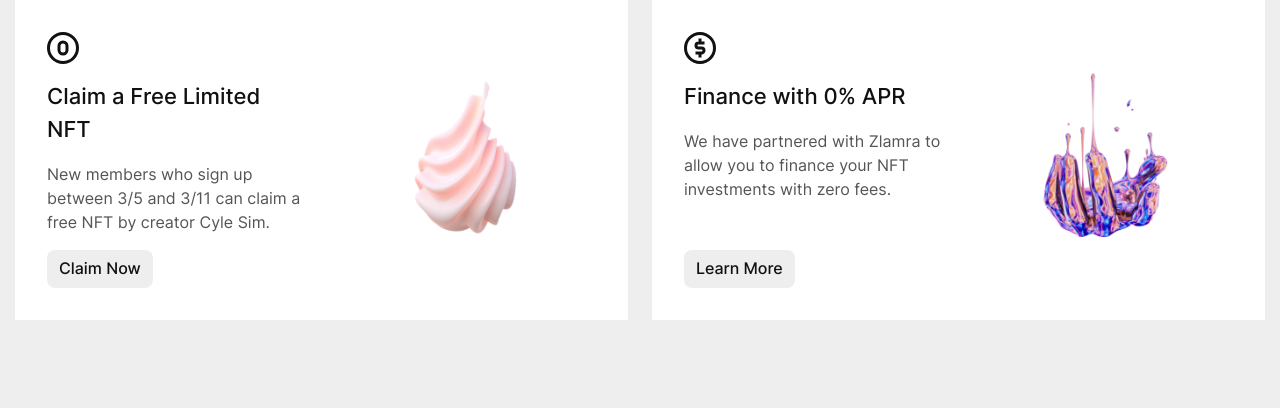
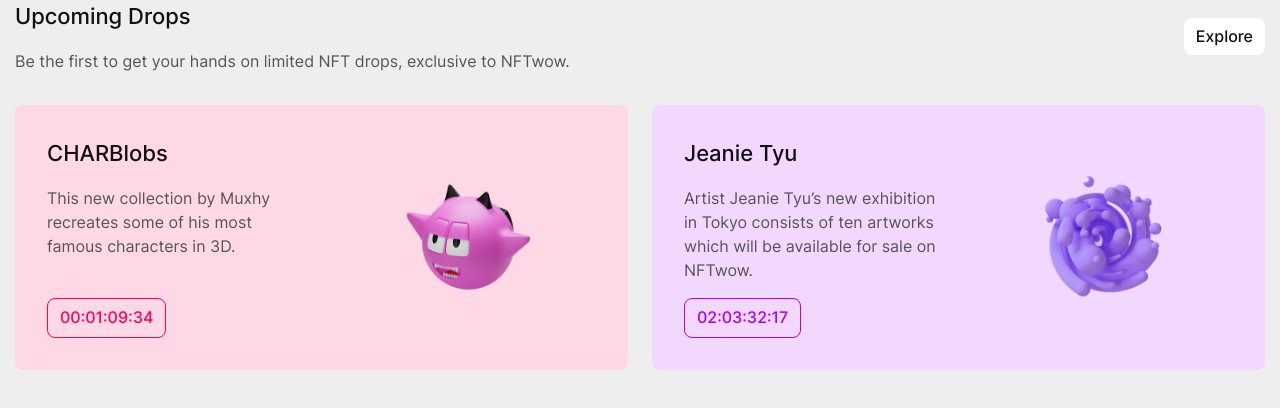
Before and after one commit to p0f1g/NFTwow, an Eleventy site: page src/index.njk in a window 1280 px wide. Built offline with nearby package versions, Linux system fonts and the light colour scheme; Eleventy itself is replaced by a stand-in of ours; files that its build step writes are made by us from their sources; files whose address does not match are found by name.

Commit message:
Add Upcoming section

```diff
--- a/src/components/intro-card/intro-card.scss
+++ b/src/components/intro-card/intro-card.scss
@@ -2,6 +2,7 @@
   display: flex;
   gap: 20px;
   padding: 20px;
+  border-radius: $border-radius;
 
   @include media-up(sm) {
     padding: 32px;
@@ -11,6 +12,14 @@
   &--white {
     background-color: $color-light;
   }
+
+  &--pink {
+    background-color: #ffd8e6;
+  }
+
+  &--lavender {
+    background-color: #f2d8ff;
+  }
 }
 
 .intro-card__content {
@@ -18,7 +27,8 @@
   flex-direction: column;
   width: 50%;
 
-  .btn {
+  .btn,
+  .timer {
     align-self: flex-start;
     margin-top: auto;
   }
--- a/src/components/sections/intro-cards/intro-cards.scss
+++ b/src/components/sections/intro-cards/intro-cards.scss
@@ -2,6 +2,7 @@
   display: flex;
   flex-direction: column;
   gap: 24px;
+  margin-bottom: 55px;
 
   @include media-up(lg) {
     flex-direction: row;
--- /dev/null
+++ b/src/components/sections/upcoming/upcoming.njk
@@ -0,0 +1,53 @@
+{% from 'btn/btn.njk' import btn %}
+{% from 'timer/timer.njk' import timer %}
+<section class='upcoming'>
+  <div class='section-header'>
+    <div class='section-inner'>
+      <h2 class='section-title'>Upcoming Drops</h2>
+      <div class='section-text'>
+        <p>Be the first to get your hands on limited NFT drops, exclusive to NFTwow.</p>
+      </div>
+    </div>
+    {{
+      btn({
+        href: '#',
+        className: '',
+        text: 'Explore'
+      })
+    }}
+  </div> {# /section-header #}
+
+  <div class='upcoming__cards'>
+
+    <div class='intro-card intro-card--pink'>
+      <div class='intro-card__content'>
+        <div class='intro-card__title'>CHARBlobs</div>
+        <div class='intro-card__text'>This new collection by Muxhy recreates some of his most famous characters in 3D.</div>
+        {{ timer({
+            href: '#',
+            className: 'timer--red',
+            text: '00:01:09:34'
+          }) }}
+      </div>
+      <div class='intro-card__img'>
+        <img src='./images/intro-cards/3.png' alt='CHARBlobs'>
+      </div>
+    </div>{# /intro-card #}
+
+    <div class='intro-card intro-card--lavender'>
+      <div class='intro-card__content'>
+        <div class='intro-card__title'>Jeanie Tyu</div>
+        <div class='intro-card__text'>Artist Jeanie Tyu’s new exhibition in Tokyo consists of ten artworks which will be available for sale on NFTwow.</div>
+          {{ timer({
+            href: '#',
+            className: 'timer--violet',
+            text: '02:03:32:17'
+          }) }}
+      </div>
+      <div class='intro-card__img'>
+        <img src='./images/intro-cards/4.png' alt='Jeanie Tyu'>
+      </div>
+    </div>{# /intro-card #}
+
+  </div>{# /upcoming__cards #}
+</section>
--- /dev/null
+++ b/src/components/sections/upcoming/upcoming.scss
@@ -0,0 +1,37 @@
+.upcoming {
+  margin-bottom: 55px;
+}
+
+.section-header {
+  display: flex;
+  align-items: center;
+  justify-content: space-between;
+  margin-bottom: 32px;
+}
+
+.section-inner {
+  margin-right: 25px;
+}
+
+.section-title {
+  font-weight: 500;
+  font-size: 22px;
+  line-height: 1.5;
+  color: $color-dark;
+  margin-bottom: 0.73em;
+}
+
+.upcoming__cards {
+  display: flex;
+  flex-direction: column;
+  gap: 24px;
+  margin-bottom: 55px;
+
+  @include media-up(lg) {
+    flex-direction: row;
+
+    .intro-card {
+      width: 50%;
+    }
+  }
+}
--- /dev/null
+++ b/src/components/timer/timer.njk
@@ -0,0 +1,13 @@
+{% macro timer(props) %}
+  <a class='timer {% if props.className %}{{ props.className }}{% endif %}' href={{ props.href }}>{{props.text}}</a>
+{% endmacro %}
+
+{# HOW TO USE
+{% from 'timer/timer.njk' import timer %}
+{{
+  timer({
+    href: '#',
+    className: '',
+    text: '00:00:00:00'
+  })
+}} #}
--- /dev/null
+++ b/src/components/timer/timer.scss
@@ -0,0 +1,31 @@
+.timer {
+  display: inline-block;
+  margin: 0;
+  border-radius: $border-radius;
+  border: 1px solid;
+  border-color: inherit;
+  padding: 10px 12px;
+  vertical-align: middle;
+  white-space: nowrap;
+  user-select: none;
+  font-size: 16px;
+  font-family: inherit;
+  font-weight: 500;
+  line-height: 1.1;
+  text-decoration: none;
+  text-transform: none;
+  color: inherit;
+  background-color: transparent;
+  background-image: none;
+  cursor: pointer;
+
+  &--red {
+    border-color: #ff005c;
+    color: #ff005c;
+  }
+
+  &--violet {
+    border-color: #aa00ff;
+    color: #aa00ff;
+  }
+}
--- a/src/index.njk
+++ b/src/index.njk
@@ -2,4 +2,5 @@
 layout: base.njk
 ---
 {# {% include './components/sections/hero/hero.njk' %} #}
-{% include './components/sections/intro-cards/intro-cards.njk' %}
+{# {% include './components/sections/intro-cards/intro-cards.njk' %} #}
+{% include './components/sections/upcoming/upcoming.njk' %}
--- a/src/styles/main.scss
+++ b/src/styles/main.scss
@@ -12,7 +12,9 @@
 @import '../components/user/user';
 @import '../components/testimonial/testimonial';
 @import '../components/intro-card/intro-card';
+@import '../components/timer/timer';
 
 @import '../components/sections/header/header';
 @import '../components/sections/hero/hero';
 @import '../components/sections/intro-cards/intro-cards';
+@import '../components/sections/upcoming/upcoming';
```
Also changed, not shown: src/img/intro-cards/3.png (added), src/img/intro-cards/4.png (added).
